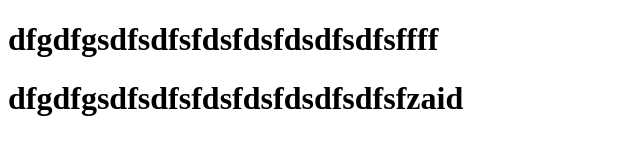
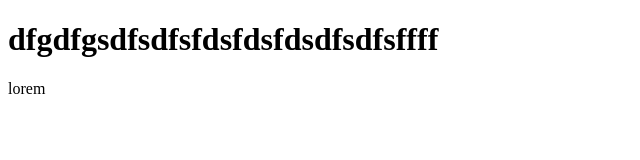
Before and after one commit to zaid483/merge, a plain HTML site: page index.html in a window 1280 px wide. Shown: the whole page, without its empty margins (0-640 px from the left). Drawn offline with Linux system fonts and the light colour scheme.

Commit message:
Fix header tag and add paragraph in index.html

```diff
--- a/index.html
+++ b/index.html
@@ -7,7 +7,8 @@
 </head>
 <body>
       <h1>dfgdfgsdfsdfsfdsfdsfdsdfsdfsffff
-      <h1>dfgdfgsdfsdfsfdsfdsfdsdfsdfsfzaid
+
       </h1>
+      <p>lorem</p>
 </body>
 </html>
```
